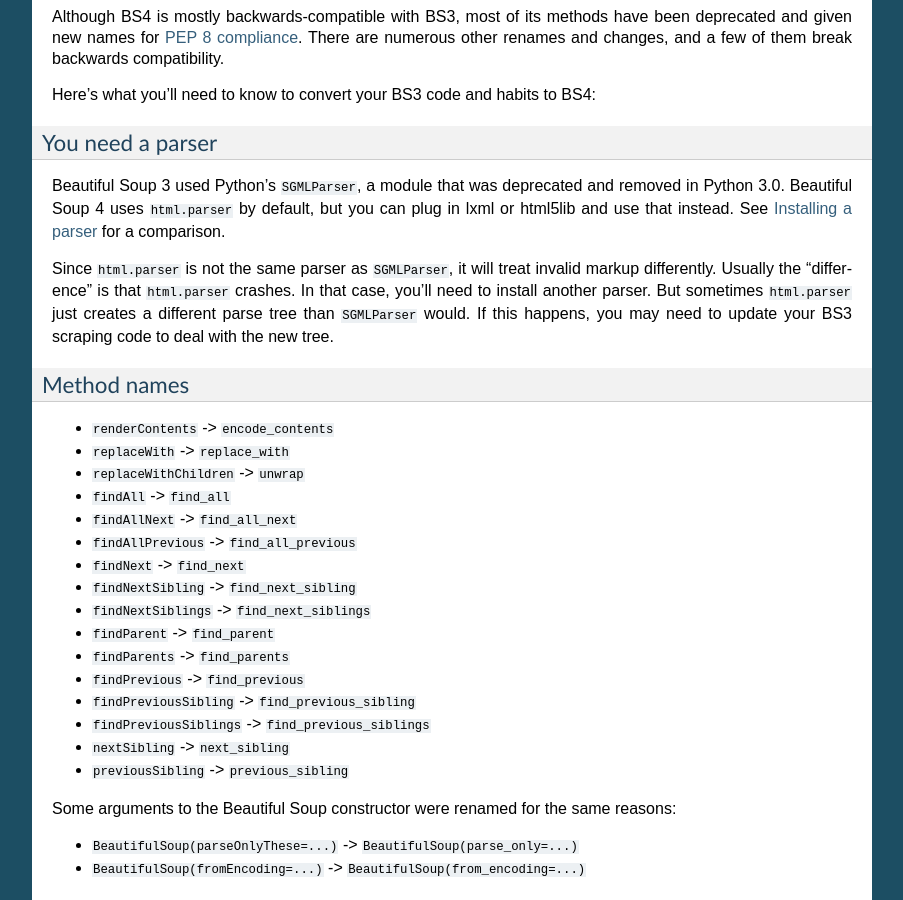
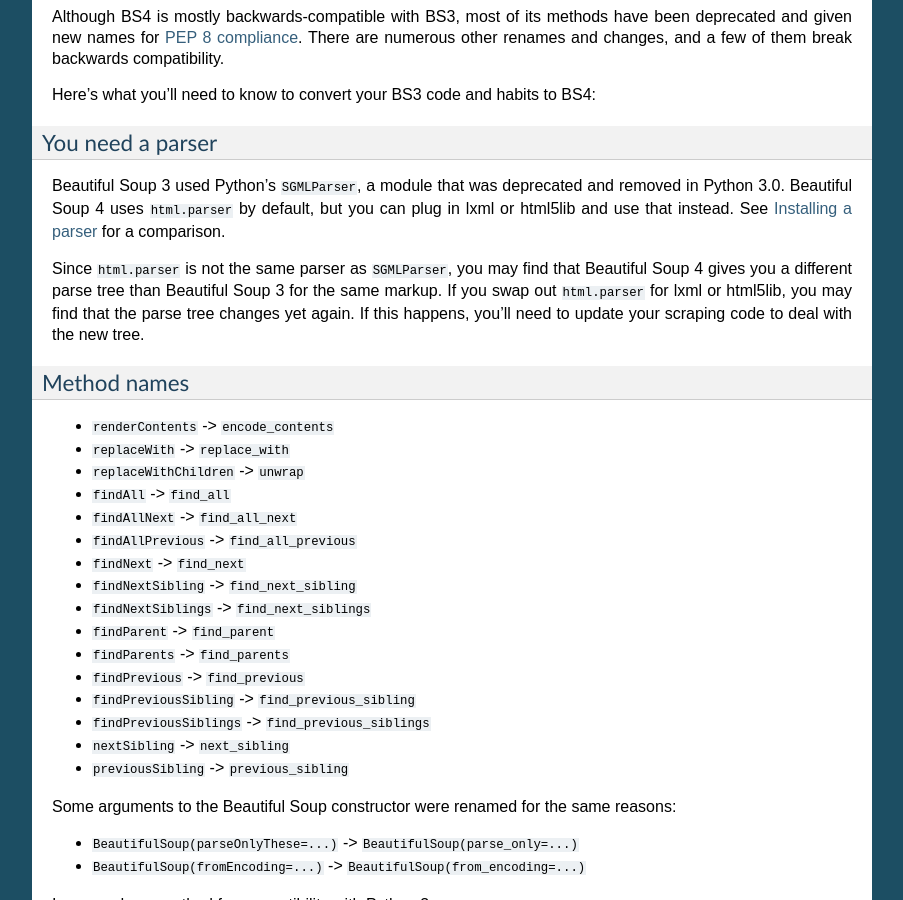
Before and after one commit to snarfed/beautifulsoup, a Sphinx documentation site: the page built from doc/source/index.rst, in a window 1280 px wide and 900 px high, scrolled down 45488 px. Shown: the whole window, without its empty margins (198-1101 px from the left). Built offline with Sphinx 7.4.7, drawn with Linux system fonts in a browser that asks for light colours.

Commit message:
Rephrased the 'you need a parser' section to cover today's more common BS3 porting environments. [bug=1370364]

```diff
--- a/doc/source/index.rst
+++ b/doc/source/index.rst
@@ -2899,12 +2899,12 @@
 ``html.parser`` by default, but you can plug in lxml or html5lib and
 use that instead. See `Installing a parser`_ for a comparison.
 
-Since ``html.parser`` is not the same parser as ``SGMLParser``, it
-will treat invalid markup differently. Usually the "difference" is
-that ``html.parser`` crashes. In that case, you'll need to install
-another parser. But sometimes ``html.parser`` just creates a different
-parse tree than ``SGMLParser`` would. If this happens, you may need to
-update your BS3 scraping code to deal with the new tree.
+Since ``html.parser`` is not the same parser as ``SGMLParser``, you
+may find that Beautiful Soup 4 gives you a different parse tree than
+Beautiful Soup 3 for the same markup. If you swap out ``html.parser``
+for lxml or html5lib, you may find that the parse tree changes yet
+again. If this happens, you'll need to update your scraping code to
+deal with the new tree.
 
 Method names
 ^^^^^^^^^^^^
```
